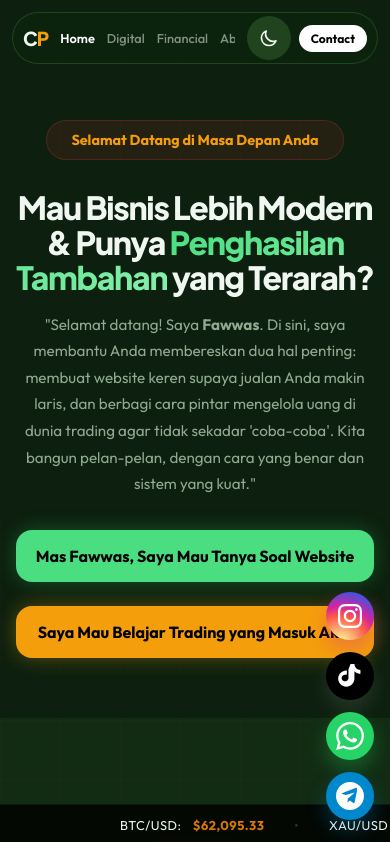
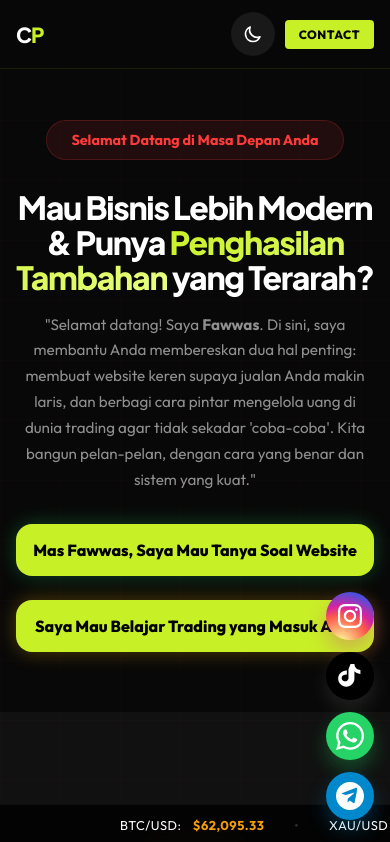
Before and after one commit to Dababah/COREPAWAS, a Next.js app: page / in a window 390 px wide. Shown: the top 842 px of the page. Built offline with nearby package versions, Linux system fonts and the light colour scheme.

Commit message:
Dark Neon Gym theme: black background, lime accent, bold typography

```diff
--- a/src/app/globals.css
+++ b/src/app/globals.css
@@ -1,28 +1,38 @@
-@import url('https://fonts.googleapis.com/css2?family=Plus+Jakarta+Sans:wght@300;400;500;600;700;800&family=Outfit:wght@300;400;500;600;700&display=swap');
+@import url('https://fonts.googleapis.com/css2?family=Plus+Jakarta+Sans:wght@300;400;500;600;700;800;900&family=Outfit:wght@300;400;500;600;700;800&display=swap');
 
 :root {
-  /* === JUNGLE GREEN THEME === */
-  --background: #0d1f0e;
-  --foreground: #f0f7f0;
-  --surface: rgba(20, 50, 22, 0.7);
-  --surface-border: rgba(120, 200, 100, 0.2);
-  --glass-bg: rgba(10, 40, 12, 0.5);
-  --text-muted: rgba(200, 230, 200, 0.7);
-  --card-shadow: 0 20px 60px rgba(0, 0, 0, 0.5);
+  /* ===== DARK NEON LIME THEME ===== */
+  --background: #080808;
+  --foreground: #ffffff;
+  --surface: #111111;
+  --surface-2: #181818;
+  --surface-border: rgba(255, 255, 255, 0.07);
+  --glass-bg: rgba(15, 15, 15, 0.85);
+  --text-muted: rgba(255, 255, 255, 0.55);
+  --card-shadow: 0 10px 40px rgba(0, 0, 0, 0.6);
 
-  /* Accent Colors */
-  --accent-red: #f59e0b;   /* Amber/Orange untuk kontras (seperti badge Nature) */
-  --accent-orange: #d97706;
-  --accent-green: #4ade80; /* Bright Green untuk highlight */
-  --accent-gold: #f59e0b;
+  /* PRIMARY ACCENT: Neon Lime/Chartreuse */
+  --accent-primary: #c8f027;       /* Bright lime-yellow (like the "YOUR" text) */
+  --accent-primary-dim: rgba(200, 240, 39, 0.12);
+  --accent-primary-border: rgba(200, 240, 39, 0.3);
+  --accent-glow: rgba(200, 240, 39, 0.25);
 
-  /* Background Layers */
-  --mesh-1: rgba(34, 120, 40, 0.3);
-  --mesh-2: rgba(10, 80, 20, 0.2);
-  --mesh-3: rgba(0, 60, 10, 0.3);
+  /* Supporting Colors */
+  --accent-red: #ff3b3b;
+  --accent-orange: #f59e0b;
+  --accent-green: #c8f027;   /* Remap green to lime for consistency */
+  --accent-gold: #c8f027;
 
   --font-heading: 'Plus Jakarta Sans', sans-serif;
   --font-body: 'Outfit', sans-serif;
+}
+
+/* Override ThemeProvider attempts — always stay dark */
+[data-theme='light'], [data-theme='dark'] {
+  --background: #080808;
+  --foreground: #ffffff;
+  --surface: #111111;
+  --text-muted: rgba(255, 255, 255, 0.55);
 }
 
 * {
@@ -41,124 +51,118 @@ html, body {
   -webkit-font-smoothing: antialiased;
 }
 
-/* === JUNGLE BACKGROUND SYSTEM === */
+/* ======== MASTER BACKGROUND SYSTEM ======== */
 
-/* Layer 1: Deep Jungle Gradient */
+/* Deep dark base with very subtle texture */
 body::before {
   content: "";
   position: fixed;
   inset: 0;
   background:
-    /* Misty light at top */
-    radial-gradient(ellipse at 50% 0%, rgba(100, 180, 80, 0.15) 0%, transparent 50%),
-    /* Mid-jungle depth */
-    radial-gradient(ellipse at 80% 50%, rgba(20, 100, 30, 0.2) 0%, transparent 50%),
-    radial-gradient(ellipse at 20% 60%, rgba(10, 80, 20, 0.25) 0%, transparent 50%),
-    /* Base dark green */
-    linear-gradient(160deg, #1a3d1a 0%, #0d200e 40%, #061208 100%);
+    /* Neon lime glow - top left */
+    radial-gradient(ellipse at 0% 0%, rgba(200, 240, 39, 0.06) 0%, transparent 50%),
+    /* Accent glow - bottom right */
+    radial-gradient(ellipse at 100% 100%, rgba(200, 240, 39, 0.04) 0%, transparent 40%),
+    /* Center dark */
+    radial-gradient(ellipse at 50% 50%, #0e0e0e 0%, #070707 100%);
   z-index: -5;
   pointer-events: none;
-  transition: all 0.4s ease;
 }
 
-/* Layer 2: Animated Organic Blobs */
+/* Subtle dot-grid texture */
 body::after {
   content: "";
   position: fixed;
   inset: 0;
-  background:
-    radial-gradient(circle at 15% 40%, rgba(50, 160, 60, 0.08) 0%, transparent 35%),
-    radial-gradient(circle at 85% 20%, rgba(30, 120, 40, 0.1) 0%, transparent 30%),
-    radial-gradient(circle at 60% 85%, rgba(20, 100, 30, 0.08) 0%, transparent 35%);
-  filter: blur(40px);
+  background-image: radial-gradient(rgba(255, 255, 255, 0.04) 1px, transparent 1px);
+  background-size: 32px 32px;
   z-index: -4;
   pointer-events: none;
-  animation: jungle-breathe 12s ease-in-out infinite alternate;
+  opacity: 0.6;
 }
 
-@keyframes jungle-breathe {
-  0%   { opacity: 0.6; transform: scale(1); }
-  50%  { opacity: 1; transform: scale(1.05); }
-  100% { opacity: 0.7; transform: scale(0.98); }
-}
-
-/* === TYPOGRAPHY === */
+/* ======== TYPOGRAPHY ======== */
 h1, h2, h3, h4, h5, h6 {
   font-family: var(--font-heading);
-  font-weight: 800;
+  font-weight: 900;
   letter-spacing: -0.04em;
-  color: var(--foreground);
+  color: #ffffff;
+  line-height: 1.05;
 }
 
 p {
   color: var(--text-muted);
-  line-height: 1.75;
+  line-height: 1.7;
 }
 
 a { color: inherit; text-decoration: none; }
 
-/* === PREMIUM GLASS CARDS (Jungle Style) === */
-.glass {
-  background: rgba(8, 35, 10, 0.55);
-  backdrop-filter: blur(24px);
-  -webkit-backdrop-filter: blur(24px);
-  border: 1px solid rgba(100, 200, 80, 0.2);
-  border-radius: 20px;
-  box-shadow:
-    0 1px 0 rgba(120, 220, 100, 0.1) inset,
-    0 30px 60px rgba(0, 0, 0, 0.4);
-}
-
-.bento {
-  background: rgba(12, 40, 14, 0.6);
-  border: 1px solid rgba(80, 160, 70, 0.2);
-  border-radius: 28px;
-  box-shadow: var(--card-shadow);
-  transition: all 0.4s cubic-bezier(0.175, 0.885, 0.32, 1.275);
-}
-
-.bento:hover {
-  transform: translateY(-8px);
-  border-color: rgba(100, 200, 80, 0.4);
-  background: rgba(18, 55, 20, 0.7);
-  box-shadow: 0 30px 80px rgba(0, 0, 0, 0.5);
-}
-
-/* === UTILITIES === */
+/* ======== NEON GRADIENT TEXT ======== */
 .gradientText {
-  background: linear-gradient(135deg, #4ade80, #86efac);
+  background: linear-gradient(135deg, #c8f027 0%, #e8ff80 100%);
   -webkit-background-clip: text;
   background-clip: text;
   -webkit-text-fill-color: transparent;
 }
 
-/* Badge - Amber/Warm like the "Nature" badge */
+/* ======== BADGE (Neon Lime Style) ======== */
 .badge {
   display: inline-flex;
   align-items: center;
   gap: 6px;
-  background: rgba(245, 158, 11, 0.15);
-  color: #f59e0b;
-  padding: 7px 20px;
-  border-radius: 100px;
-  font-size: 0.78rem;
-  font-weight: 700;
+  background: var(--accent-primary-dim);
+  color: var(--accent-primary);
+  padding: 6px 18px;
+  border-radius: 4px;   /* Squared off like gym theme */
+  font-size: 0.75rem;
+  font-weight: 800;
   text-transform: uppercase;
-  letter-spacing: 1.5px;
-  border: 1px solid rgba(245, 158, 11, 0.35);
+  letter-spacing: 2px;
+  border: 1px solid var(--accent-primary-border);
   margin-bottom: 24px;
 }
 
-/* Fade In */
+/* ======== CARDS ======== */
+.glass {
+  background: var(--glass-bg);
+  backdrop-filter: blur(20px);
+  -webkit-backdrop-filter: blur(20px);
+  border: 1px solid var(--surface-border);
+  border-radius: 12px;
+  box-shadow: var(--card-shadow);
+}
+
+.bento {
+  background: var(--surface);
+  border: 1px solid var(--surface-border);
+  border-radius: 16px;
+  box-shadow: var(--card-shadow);
+  transition: all 0.3s ease;
+}
+
+.bento:hover {
+  transform: translateY(-6px);
+  border-color: var(--accent-primary-border);
+  box-shadow: 0 20px 60px rgba(0, 0, 0, 0.7), 0 0 30px var(--accent-glow);
+}
+
+/* ======== NEON HIGHLIGHT EFFECT ======== */
+.neon-highlight {
+  color: var(--accent-primary);
+  text-shadow: 0 0 20px rgba(200, 240, 39, 0.5);
+}
+
+/* ======== ANIMATIONS ======== */
 .fade-in {
   animation: fadeIn 0.8s ease-out forwards;
 }
+
 @keyframes fadeIn {
   from { opacity: 0; transform: translateY(20px); }
   to   { opacity: 1; transform: translateY(0); }
 }
 
-/* === MOBILE === */
+/* ======== MOBILE ======== */
 @media (max-width: 768px) {
   h1 { font-size: 2rem !important; line-height: 1.15; }
   h2 { font-size: 1.6rem !important; }
@@ -166,13 +170,13 @@ a { color: inherit; text-decoration: none; }
   p  { font-size: 0.95rem !important; }
 
   .glass, .bento {
-    padding: 24px !important;
-    border-radius: 18px;
+    padding: 20px !important;
+    border-radius: 12px;
   }
 }
 
-/* === SCROLLBAR === */
+/* ======== SCROLLBAR ======== */
 ::-webkit-scrollbar { width: 5px; }
-::-webkit-scrollbar-track { background: transparent; }
-::-webkit-scrollbar-thumb { background: #1e4d1e; border-radius: 10px; }
-::-webkit-scrollbar-thumb:hover { background: #4ade80; }
+::-webkit-scrollbar-track { background: #080808; }
+::-webkit-scrollbar-thumb { background: #222; border-radius: 10px; }
+::-webkit-scrollbar-thumb:hover { background: var(--accent-primary); }
--- a/src/components/Navbar.module.css
+++ b/src/components/Navbar.module.css
@@ -1,97 +1,114 @@
 .navbarContainer {
   position: fixed;
-  top: 16px; /* Added more space from top */
+  top: 0;
   left: 0;
   width: 100%;
   display: flex;
   justify-content: center;
-  padding: 0 16px;
+  padding: 0;
   z-index: 2000;
 }
 
+/* Full-width bar like gym websites */
 .navbarPill {
-  background: var(--glass-bg);
-  backdrop-filter: blur(20px);
-  -webkit-backdrop-filter: blur(20px);
-  border: 1px solid var(--surface-border);
-  padding: 8px 12px 8px 24px;
+  background: rgba(8, 8, 8, 0.92);
+  backdrop-filter: blur(16px);
+  -webkit-backdrop-filter: blur(16px);
+  border-bottom: 1px solid rgba(200, 240, 39, 0.1);
+  padding: 14px 5%;
   display: flex;
   align-items: center;
-  gap: 30px;
-  border-radius: 100px;
-  max-width: 95vw;
+  gap: 40px;
+  width: 100%;
+  border-radius: 0;
 }
 
 .logo a {
   font-family: var(--font-heading);
   font-weight: 900;
-  font-size: 1.2rem;
+  font-size: 1.3rem;
   letter-spacing: -1px;
+  text-transform: uppercase;
 }
 
 .logo span {
-  color: var(--accent-red);
+  color: #c8f027;   /* Neon lime accent */
 }
 
 .links {
   display: flex;
-  gap: 24px;
+  gap: 28px;
+  flex: 1;
+  justify-content: center;
 }
 
 .link {
-  font-size: 0.9rem;
-  font-weight: 500;
+  font-size: 0.875rem;
+  font-weight: 600;
   color: rgba(255, 255, 255, 0.5);
-  transition: all 0.3s;
+  text-transform: uppercase;
+  letter-spacing: 0.5px;
+  transition: all 0.2s;
+  position: relative;
 }
 
-.link:hover {
-  color: #fff;
+.link::after {
+  content: '';
+  position: absolute;
+  bottom: -4px;
+  left: 0;
+  width: 0;
+  height: 2px;
+  background: #c8f027;
+  transition: width 0.3s ease;
 }
 
+.link:hover { color: #c8f027; }
+.link:hover::after { width: 100%; }
+
 .active {
-  color: #fff;
-  font-weight: 600;
+  color: #c8f027;
+  font-weight: 700;
+}
+
+.active::after {
+  width: 100%;
 }
 
 .btnNav {
-  background: #fff;
-  color: #000;
-  padding: 8px 20px;
-  border-radius: 100px;
-  font-size: 0.85rem;
-  font-weight: 700;
-  transition: all 0.3s;
+  background: #c8f027;
+  color: #080808;
+  padding: 9px 22px;
+  border-radius: 4px;
+  font-size: 0.8rem;
+  font-weight: 800;
+  text-transform: uppercase;
+  letter-spacing: 0.5px;
+  transition: all 0.2s;
+  white-space: nowrap;
 }
 
 .btnNav:hover {
-  background: var(--accent-gold);
-  color: #000;
-  transform: scale(1.05);
+  background: #d8ff40;
+  transform: translateY(-1px);
+  box-shadow: 0 8px 24px rgba(200, 240, 39, 0.35);
 }
 
 .action {
   display: flex;
   align-items: center;
-  gap: 16px;
+  gap: 14px;
 }
 
 @media (max-width: 768px) {
-  .navbarContainer { top: 12px; padding: 0 12px; }
   .navbarPill {
-    padding: 6px 10px;
-    gap: 12px;
-    height: 52px;
-    width: auto;
-    max-width: 100%;
+    padding: 12px 16px;
+    gap: 16px;
+    justify-content: space-between;
   }
   .links {
-    display: flex;
-    gap: 12px;
-    overflow-x: auto;
-    padding-right: 10px;
+    display: none;   /* Hide on mobile — hamburger would be proper but for now hide */
   }
-  .link { font-size: 0.8rem; }
-  .btnNav { padding: 6px 12px; font-size: 0.75rem; }
-  .action { gap: 8px; }
+  .btnNav { padding: 7px 14px; font-size: 0.75rem; }
+  .action { gap: 10px; }
 }
```
